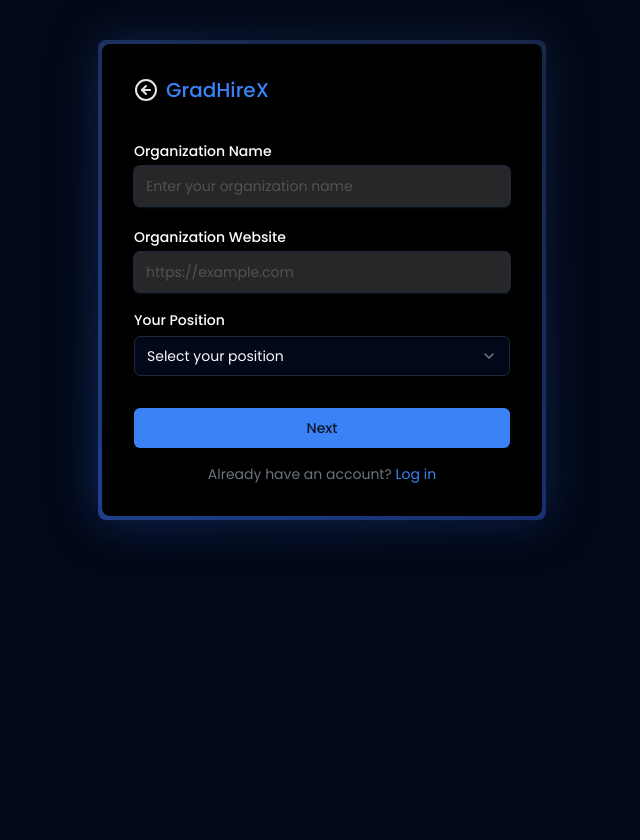
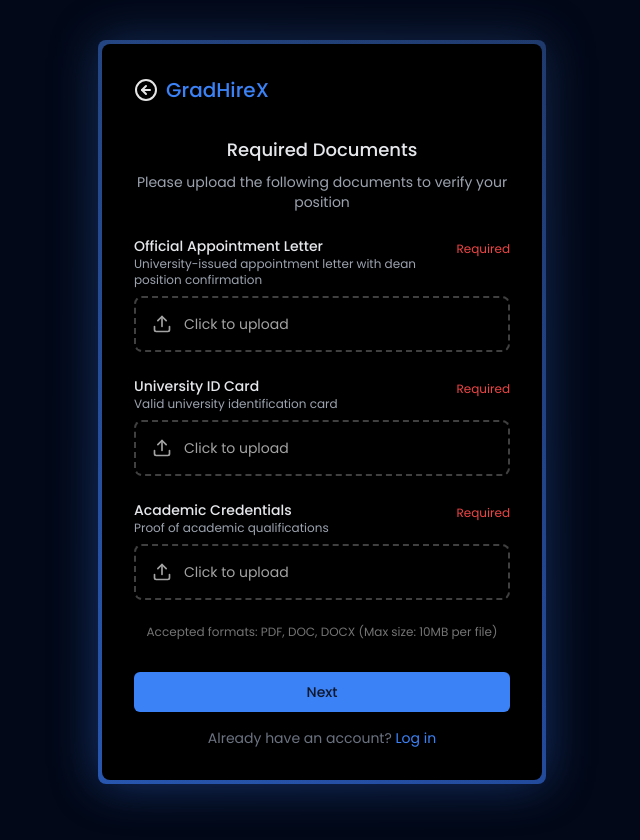
Before and after one commit to SinghAstra/GradHireX, a Next.js app: page /auth/sign-in in a window 1280 px wide. Shown: the whole page, without its empty margins (318-958 px from the left). Built offline with nearby package versions, Linux system fonts and the light colour scheme.

Commit message:
Updated Upload Document

```diff
--- a/app/auth/sign-in/page.tsx
+++ b/app/auth/sign-in/page.tsx
@@ -13,6 +13,12 @@
 import { Button } from "@/components/ui/button";
 import { siteConfig } from "@/config/site";
 import { toast } from "@/hooks/use-toast";
+import {
+  COMPANY_POSITIONS,
+  DocumentRequirement,
+  GOVERNMENT_POSITIONS,
+  UNIVERSITY_POSITIONS,
+} from "@/types/organization";
 import { FormData, FormErrors } from "@/types/registration";
 import { CircleArrowLeft } from "lucide-react";
 import Link from "next/link";
@@ -28,12 +34,34 @@
   fieldOfStudy: "",
   organizationName: "",
   organizationWebsite: "",
-  userPosition: "",
-  document: null,
+  userPosition: "dean",
+  documents: {},
+};
+
+export const getRequiredDocuments = (
+  formData: FormData
+): DocumentRequirement[] => {
+  let positions = [];
+  switch (formData.role) {
+    case "University":
+      positions = UNIVERSITY_POSITIONS;
+      break;
+    case "Company":
+      positions = COMPANY_POSITIONS;
+      break;
+    case "Government":
+      positions = GOVERNMENT_POSITIONS;
+      break;
+    default:
+      return [];
+  }
+
+  const position = positions.find((p) => p.id === formData.userPosition);
+  return position?.documents || [];
 };
 
 const RegistrationForm = () => {
-  const [stage, setStage] = useState(2);
+  const [stage, setStage] = useState(3);
   const [errors, setErrors] = useState<FormErrors>({});
   const [formData, setFormData] = useState<FormData>(initialFormData);
 
@@ -52,11 +80,29 @@
     }
   };
 
-  const handleFileChange = (e: React.ChangeEvent<HTMLInputElement>) => {
-    setFormData((prev) => ({
-      ...prev,
-      document: e.target.files ? e.target.files[0] : null,
-    }));
+  const handleFileChange = (
+    e: React.ChangeEvent<HTMLInputElement>,
+    documentId: string
+  ) => {
+    if (e.target.files && e.target.files[0]) {
+      setFormData((prev) => ({
+        ...prev,
+        documents: {
+          ...prev.documents,
+          [documentId]: e.target.files![0],
+        },
+      }));
+
+      if (errors.documents?.[documentId]) {
+        setErrors((prev) => ({
+          ...prev,
+          documents: {
+            ...prev.documents,
+            [documentId]: undefined,
+          },
+        }));
+      }
+    }
   };
 
   const validateStage = (currentStage: number): boolean => {
@@ -102,8 +148,21 @@
         break;
 
       case 3:
-        if (formData.role !== "Student" && !formData.document) {
-          newErrors.document = "Please upload required documents";
+        if (formData.role !== "Student") {
+          const requiredDocs = getRequiredDocuments(formData);
+          const documentErrors: Record<string, string> = {};
+          let hasErrors = false;
+
+          requiredDocs.forEach((doc) => {
+            if (doc.required && !formData.documents[doc.id]) {
+              documentErrors[doc.id] = `${doc.name} is required`;
+              hasErrors = true;
+            }
+          });
+
+          if (hasErrors) {
+            newErrors.documents = documentErrors;
+          }
         }
         break;
     }
--- a/components/auth/DocumentUpload.tsx
+++ b/components/auth/DocumentUpload.tsx
@@ -1,50 +1,82 @@
+import { getRequiredDocuments } from "@/app/auth/sign-in/page";
+import {
+  COMPANY_POSITIONS,
+  GOVERNMENT_POSITIONS,
+  UNIVERSITY_POSITIONS,
+} from "@/types/organization";
 import { StageProps } from "@/types/registration";
 import { Upload } from "lucide-react";
 import React from "react";
-import { HorizontalAnimationContainer } from "../global/animation-container";
+import {
+  HorizontalAnimationContainer,
+  VerticalAnimationContainer,
+} from "../global/animation-container";
 
 export function DocumentUpload({
   formData,
   errors,
   handleFileChange,
 }: StageProps) {
+  const documents = getRequiredDocuments(formData);
+
   return (
-    <div className="space-y-4">
+    <div className="space-y-6">
       <HorizontalAnimationContainer
         reverse={true}
         className="text-center space-y-2"
       >
-        <h3 className="text-lg font-medium text-gray-200">Document Upload</h3>
+        <h3 className="text-lg font-medium text-gray-200">
+          Required Documents
+        </h3>
         <p className="text-sm text-gray-400">
-          Please upload any relevant documentation to verify your organization
+          Please upload the following documents to verify your position
         </p>
       </HorizontalAnimationContainer>
 
-      <HorizontalAnimationContainer className="border-2 border-dashed border-neutral-700 rounded-lg p-6 text-center">
+      {documents.map((doc) => (
+        <div key={doc.id} className="space-y-2">
+          <div className="flex justify-between items-start">
+            <HorizontalAnimationContainer reverse={true}>
+              <h4 className="text-sm font-medium text-gray-200">{doc.name}</h4>
+              <p className="text-xs text-gray-400">{doc.description}</p>
+            </HorizontalAnimationContainer>
+            <HorizontalAnimationContainer>
+              {doc.required && (
+                <span className="text-xs text-red-500">Required</span>
+              )}
+            </HorizontalAnimationContainer>
+          </div>
+
+          <HorizontalAnimationContainer className="border-2 border-dashed border-neutral-700 rounded-lg p-4">
             <label
-          htmlFor="document-upload"
-          className="flex flex-col items-center cursor-pointer space-y-2"
+              htmlFor={`document-${doc.id}`}
+              className="flex items-center cursor-pointer space-x-3"
             >
-          <Upload className="h-12 w-12 text-neutral-400" />
+              <Upload className="h-5 w-5 text-neutral-400" />
               <span className="text-sm text-neutral-400">
-            {formData.document
-              ? formData.document.name
-              : "Click to upload or drag and drop"}
+                {formData.documents?.[doc.id]?.name || "Click to upload"}
               </span>
-          <span className="text-xs text-neutral-500">PDF, DOC up to 10MB</span>
               <input
-            id="document-upload"
-            name="document"
+                id={`document-${doc.id}`}
+                name={`document-${doc.id}`}
                 type="file"
                 className="hidden"
                 accept=".pdf,.doc,.docx"
-            onChange={handleFileChange}
+                onChange={(e) => handleFileChange(e, doc.id)}
               />
             </label>
           </HorizontalAnimationContainer>
-      {errors.document && (
-        <p className="text-sm text-red-500 text-center">{errors.document}</p>
+          {errors.documents?.[doc.id] && (
+            <p className="text-sm text-red-500">{errors.documents[doc.id]}</p>
           )}
+        </div>
+      ))}
+
+      <VerticalAnimationContainer>
+        <div className="text-xs text-neutral-500 text-center">
+          Accepted formats: PDF, DOC, DOCX (Max size: 10MB per file)
+        </div>
+      </VerticalAnimationContainer>
     </div>
   );
 }
```
Also changed, not shown: types/registration.d.ts (+6 -3 lines). Lines whose indentation alone changed are shown as unchanged.
